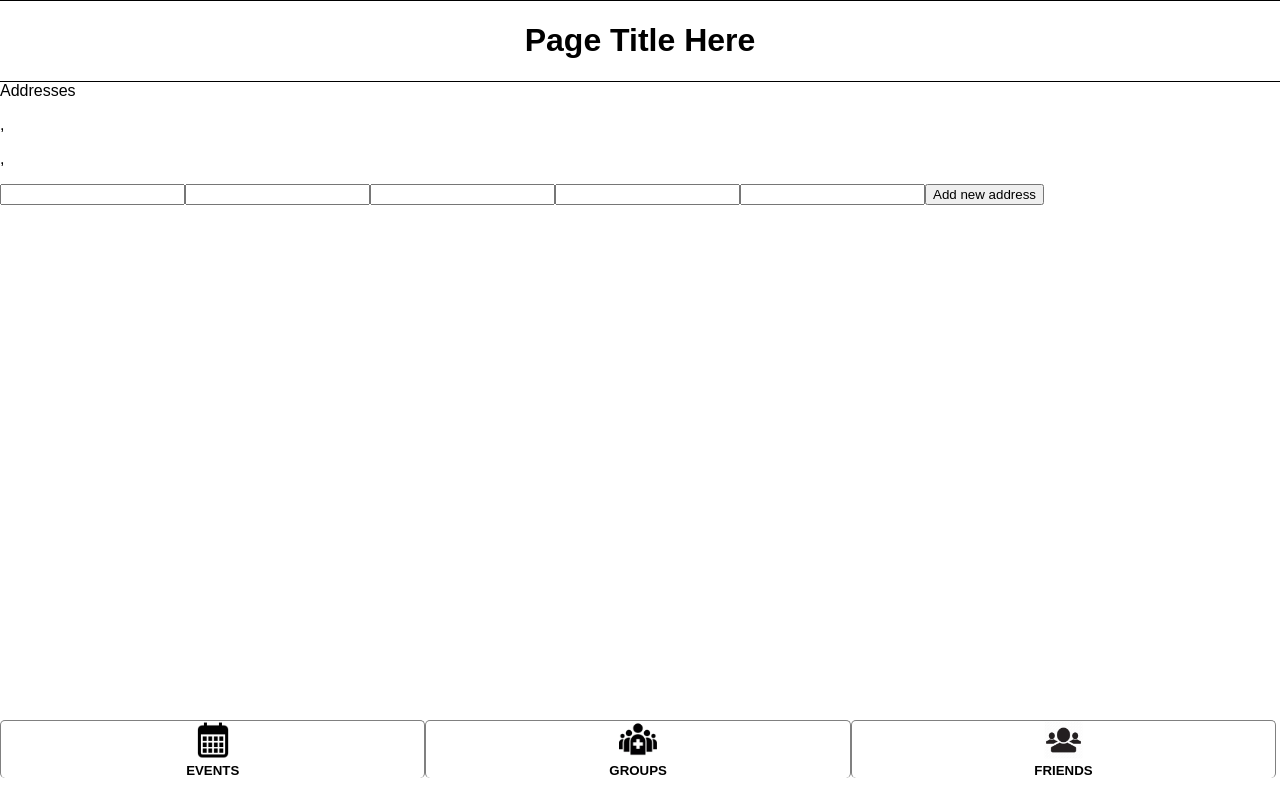
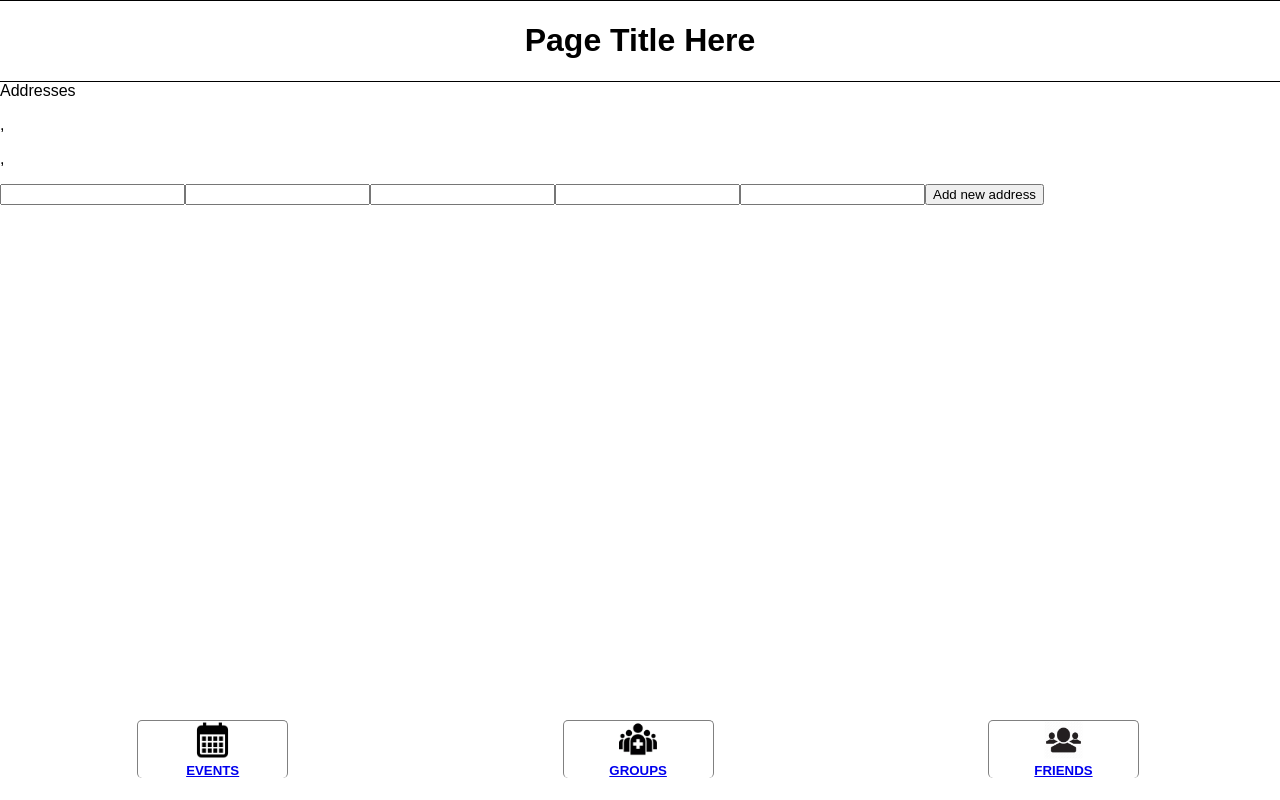
Before and after one commit to TylerM2112/middlewhere, a React (Create React App) app: page /friends in a window 1280 px wide. Built offline with nearby package versions, Linux system fonts and the light colour scheme; no server answers.

Commit message:
added btn component

```diff
--- a/src/App.js
+++ b/src/App.js
@@ -3,7 +3,6 @@ import logo from './logo.svg';
 import NavBar from './components/NavBar/NavBar.js'
 import Header from './components/Header/Header.js'
 import Profile from './components/Profile/Profile';
-import Test from './components/Test/Test';
 import './App.css';
 import {excon} from 'excon'
 
--- /dev/null
+++ b/src/components/Assets/Button/Btn.js
@@ -0,0 +1,23 @@
+import React, { Component } from 'react';
+import {Link} from 'react-router-dom'
+// import {excon} from 'excon'
+export default class Btn extends Component {
+    constructor(props){
+        super(props);
+    }
+    componentDidMount(){
+        console.log("this.props",this.props)
+    }
+    render() {
+        return (
+            <Link to={this.props.link}>
+           <div className="nav_Link_Li">
+           <img src={this.props.img}/>
+           <h5>{this.props.label}</h5>
+           </div>
+           </Link>
+
+
+        );
+    }
+}
--- a/src/components/NavBar/NavBar.js
+++ b/src/components/NavBar/NavBar.js
@@ -1,12 +1,18 @@
 import React, { Component } from 'react';
 import "./navbar.css"
+import Btn from '../Assets/Button/Btn';
+import calendar from '../../assets/images/calendar.png'
+import add_group from '../../assets/images/add_group.png'
+import friends from '../../assets/images/friends-512.png'
 export default class NavBar extends Component {
     render() {
         return (
             <div className="nav_parent_div">
-              <div className="nav_Link_Li"> <img src={require('../../assets/images/calendar.png')}/><h5>EVENTS</h5> </div>
-              <div className="nav_Link_Li"><img src={require('../../assets/images/add_group.png')}/><h5>GROUPS</h5></div>
-              <div className="nav_Link_Li"><img src={require('../../assets/images/friends-512.png')}/><h5>FRIENDS</h5></div>
+                <Btn label="EVENTS" link="/" img={calendar}/>
+                <Btn label="GROUPS" link="/" img= {add_group}/>
+                <Btn label="FRIENDS" link="/" img= {friends}/>
+
+
           </div>
         );
     }
--- a/src/components/NavBar/navbar.css
+++ b/src/components/NavBar/navbar.css
@@ -1,22 +1,31 @@
 .nav_parent_div     {
     /* border: 2px solid red; */
     display: flex;
-    flex-direction: row;
+	flex-direction: row;
+	flex-wrap: nowrap;
+	justify-content: space-around;
+	align-items: stretch;
+	align-content: space-between;
     position: fixed;
     width: 99.7%;
     top: 90%;
 }
 
+.nav_parent_div > *{
+    flex:1 1;
+}
+
+
 .nav_Link_Li    {
     background-color: white;
-    display: inline-block;
+    /* display: inline-block; */
     border-left: 0.5px solid gray;
     border-right: 0.5px solid gray;
     border-top: 1px solid gray;
     border-radius: 5px;
     margin: 0 auto;
     position: relative;
-    width: 13rem;
+    /* width: 13rem; */
     text-align: center;
 
 }
```
